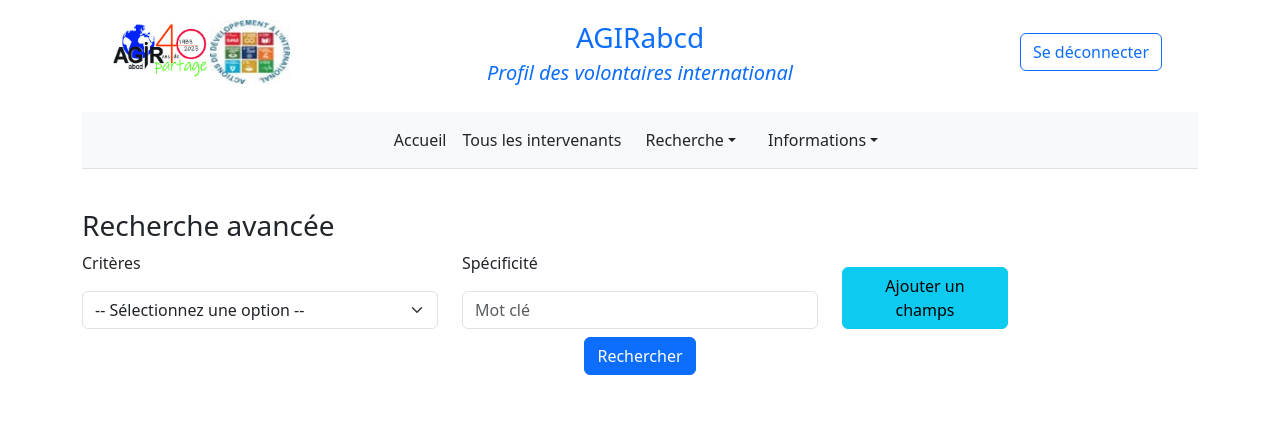
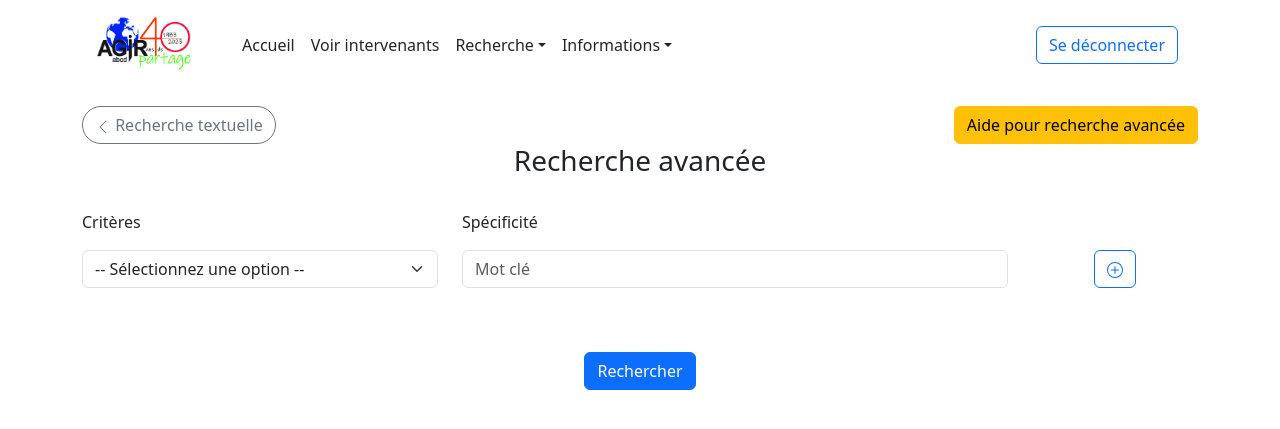
Before and after one commit to yunko006/agir_inter, a Flask app: template app/templates/search/combinaison.html in a window 1280 px wide. Shown: the top 429 px of the page. Run offline with Flask 2, Linux system fonts and the light colour scheme; the template is opened without the code that fills it, so the values that code supplies are empty; some libraries are stand-ins or nearby versions.

Commit message:
Update front end pages

```diff
--- a/app/templates/base.html
+++ b/app/templates/base.html
@@ -4,12 +4,12 @@
     <meta charset="utf-8">
     <meta name="viewport" content="width=device-width, initial-scale=1">
     <meta name="description" content="">
-    <link rel="icon" href="{{ url_for('static', filename='img/logo.png') }}" type="image">
+    <link rel="icon" href="{{ url_for('static', filename='images/logo.png') }}" type="image">
     <title>
         {% block title %} {% endblock %}
     </title>
     <!-- Bootstrap CSS -->
-    <link href="https://cdn.jsdelivr.net/npm/bootstrap@5.3.0-alpha1/dist/css/bootstrap.min.css" rel="stylesheet" integrity="sha384-GLhlTQ8iRABdZLl6O3oVMWSktQOp6b7In1Zl3/Jr59b6EGGoI1aFkw7cmDA6j6gD" crossorigin="anonymous">
+    {{ bootstrap.load_css() }}
     <!-- htmx -->
     <script src="https://unpkg.com/htmx.org@1.8.5" integrity="sha384-7aHh9lqPYGYZ7sTHvzP1t3BAfLhYSTy9ArHdP3Xsr9/3TlGurYgcPBoFmXX2TX/w" crossorigin="anonymous"></script>
 
@@ -20,26 +20,21 @@
   </head>
 
   <body>
-    <!-- header -->
-    <div class="container">
-      {% include "header.html" %}
-    </div>
+    <!-- Layout du site -->
+    <main role="main" class="container">
+      {% block header %}{% include "_header.html" %} {% endblock header%}
+      <div class="py-6">
+      {% block page_header %} {% endblock page_header %}
+      {% block content %} {% endblock %}
+      </div>
 
-    <!-- Layout du site -->
-    <main role="main" class="container py-4">
-
-      {% block page_header %} {% endblock page_header %}
-
-      {% block content %} {% endblock %}
-
-      </div>
 
     </main>
 
     {% block scripts %}
       <!-- Optional JavaScript -->
-      <script src="https://cdn.jsdelivr.net/npm/@popperjs/core@2.11.6/dist/umd/popper.min.js" integrity="sha384-oBqDVmMz9ATKxIep9tiCxS/Z9fNfEXiDAYTujMAeBAsjFuCZSmKbSSUnQlmh/jp3" crossorigin="anonymous"></script>
-      <script src="https://cdn.jsdelivr.net/npm/bootstrap@5.3.0-alpha1/dist/js/bootstrap.min.js" integrity="sha384-mQ93GR66B00ZXjt0YO5KlohRA5SY2XofN4zfuZxLkoj1gXtW8ANNCe9d5Y3eG5eD" crossorigin="anonymous"></script>
+      {{ bootstrap.load_js() }}
+
     {% endblock %}
 
   </body>
--- a/app/templates/search/combinaison.html
+++ b/app/templates/search/combinaison.html
@@ -1,17 +1,60 @@
 {% extends 'base.html' %}
-{% from 'bootstrap5/form.html' import render_form %}
 {% block title %} Recherche avancée {% endblock %}
 
 {% block page_header %}
-<h3>
-  Recherche avancée
-</h3>
+<div class="text-center">
+  <div class="row">
+    <div class="col d-flex justify-content-start">
+      <a type="button" class="btn btn-outline-secondary rounded-pill" href="{{ url_for('search.index') }}">
+        <svg xmlns="http://www.w3.org/2000/svg" width="16" height="16" fill="currentColor" class="bi bi-chevron-left" viewBox="0 0 16 16">
+          <path fill-rule="evenodd" d="M11.354 1.646a.5.5 0 0 1 0 .708L5.707 8l5.647 5.646a.5.5 0 0 1-.708.708l-6-6a.5.5 0 0 1 0-.708l6-6a.5.5 0 0 1 .708 0z"/>
+        </svg>
+        Recherche textuelle</a>
+    </div>
+    <div class="col">
+    </div>
+    <div class="col d-flex justify-content-end">
+      <!-- Button trigger modal -->
+      <button type="button" class="btn btn-warning" data-bs-toggle="modal" data-bs-target="#exampleModal">
+        Aide pour recherche avancée
+      </button>
 
+      <!-- Modal -->
+      <div class="modal fade" id="exampleModal" tabindex="-1" aria-labelledby="exampleModalLabel" aria-hidden="true">
+        <div class="modal-dialog modal-dialog-centered">
+          <div class="modal-content">
+            <div class="modal-header">
+              <h1 class="modal-title fs-5" id="exampleModalLabel">Aide pour recherche avancée</h1>
+              <button type="button" class="btn-close" data-bs-dismiss="modal" aria-label="Close"></button>
+            </div>
+            <div class="modal-body">
+              Bonjour ici l'aide
+            </div>
+            <div class="modal-footer">
+              <button type="button" class="btn btn-secondary" data-bs-dismiss="modal">Fermer</button>
+            </div>
+          </div>
+        </div>
+      </div>
+    </div>
+  </div>
+  <div class='row'>
+    <div class='col'>
+    </div>
+    <div class='col'>
+      <h3>
+        Recherche avancée
+      </h3>
+    </div>
+    <div class='col'>
+    </div>
+  </div>
+</div>
 {% endblock page_header %}
 
 {% block content %}
 
-<div class='mb-2'>
+<div class='mb-2 py-4'>
 <!-- Les champs de formulaire existants -->
 <form id="my-form" name="my-form" method="POST" hx-post={{ url_for("search.combinaison_search") }} hx-target="#results"  hx-vals="#my-form input, #my-form select" novalidate>
   <div id="form-fields">
@@ -19,7 +62,7 @@
       <div class="col-4">
         <p>Critères</p>
         <div class="form-group">
-          <select class="form-select" name="champs">
+          <select class="form-select form-select-color" name="champs" required>
             <option value="" selected disabled>-- Sélectionnez une option --</option>
             <option value="langue_maternelle">Langue : maternelle</option>
             <option value="autonomes">Langue : autonome</option>
@@ -33,21 +76,25 @@
           </select>
         </div>
       </div>
-      <div class="col-4">
+      <div class="col-6">
         <p>Spécificité</p>
         <input type="text" class="form-control" name="recherche" placeholder="Mot clé" required/>
       </div>
-      <div class='col-2 d-flex align-items-end'>
-        <button class="btn btn-info" hx-post='{{ url_for("search.add_field") }}' hx-target="#form-fields" hx-swap="beforeend">
-          Ajouter un champs
-        </button>
+      <div class="col-2 d-flex align-items-end justify-content-center">
+        <a type="button" class="btn btn-outline-primary" data-bs-toggle="tooltip" data-bs-placement="top" title="Ajouter un champs" hx-post="{{ url_for("search.add_field") }}" hx-target="#form-fields" hx-swap="beforeend">
+          <svg xmlns="http://www.w3.org/2000/svg" width="16" height="16" fill="currentColor" class="bi bi-plus-circle" viewBox="0 0 16 16">
+            <path d="M8 15A7 7 0 1 1 8 1a7 7 0 0 1 0 14zm0 1A8 8 0 1 0 8 0a8 8 0 0 0 0 16z"></path>
+            <path d="M8 4a.5.5 0 0 1 .5.5v3h3a.5.5 0 0 1 0 1h-3v3a.5.5 0 0 1-1 0v-3h-3a.5.5 0 0 1 0-1h3v-3A.5.5 0 0 1 8 4z"></path>
+            </svg>
+            <span class="visually-hidden">Plus</span>
+          </a>
       </div>
     </div>
   </div>
 </form>
 </div>
 
-<div class='d-flex justify-content-center mb-4'>
+<div class='d-flex justify-content-center py-4'>
   <button class="btn btn-primary" type="submit" form="my-form" hx-post={{ url_for("search.combinaison_search") }} hx-target="#results">Rechercher</button>
 </div>
 <div id='results'>
--- a/app/templates/search/results_combinaison.html
+++ b/app/templates/search/results_combinaison.html
@@ -1,6 +1,6 @@
 {% for k, benevole in intervs.items() %}
-<div class='p-4'>
-    <h4 class='text-center'>Résultat de la combinaison : {{ k }} </h4>
+<div class='bd-example py-4'>
+    <h4>Résultat de la combinaison : {{ k }} </h4>
 
     <table class="table table-hover">
         <thead class="thead-dark">
```
Also changed, not shown: app/templates/index.html (+86 -0 lines), app/templates/intervenants/delegation.html (+8 -11 lines), app/templates/search/combinaison_txt.html (+32 -9 lines), app/templates/search/recherche_textuelle.html (+36 -13 lines), app/templates/search/results.html (+21 -8 lines).
